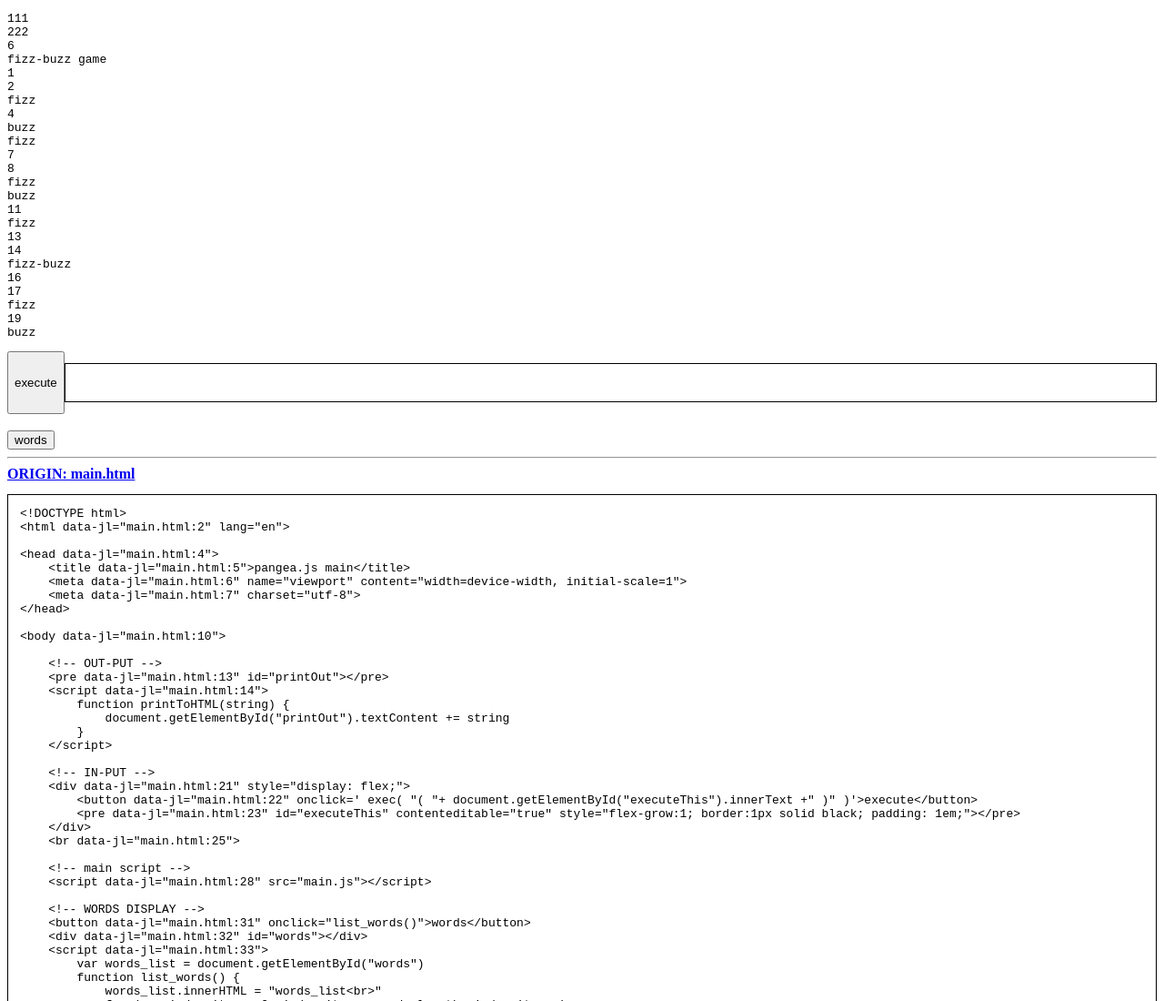
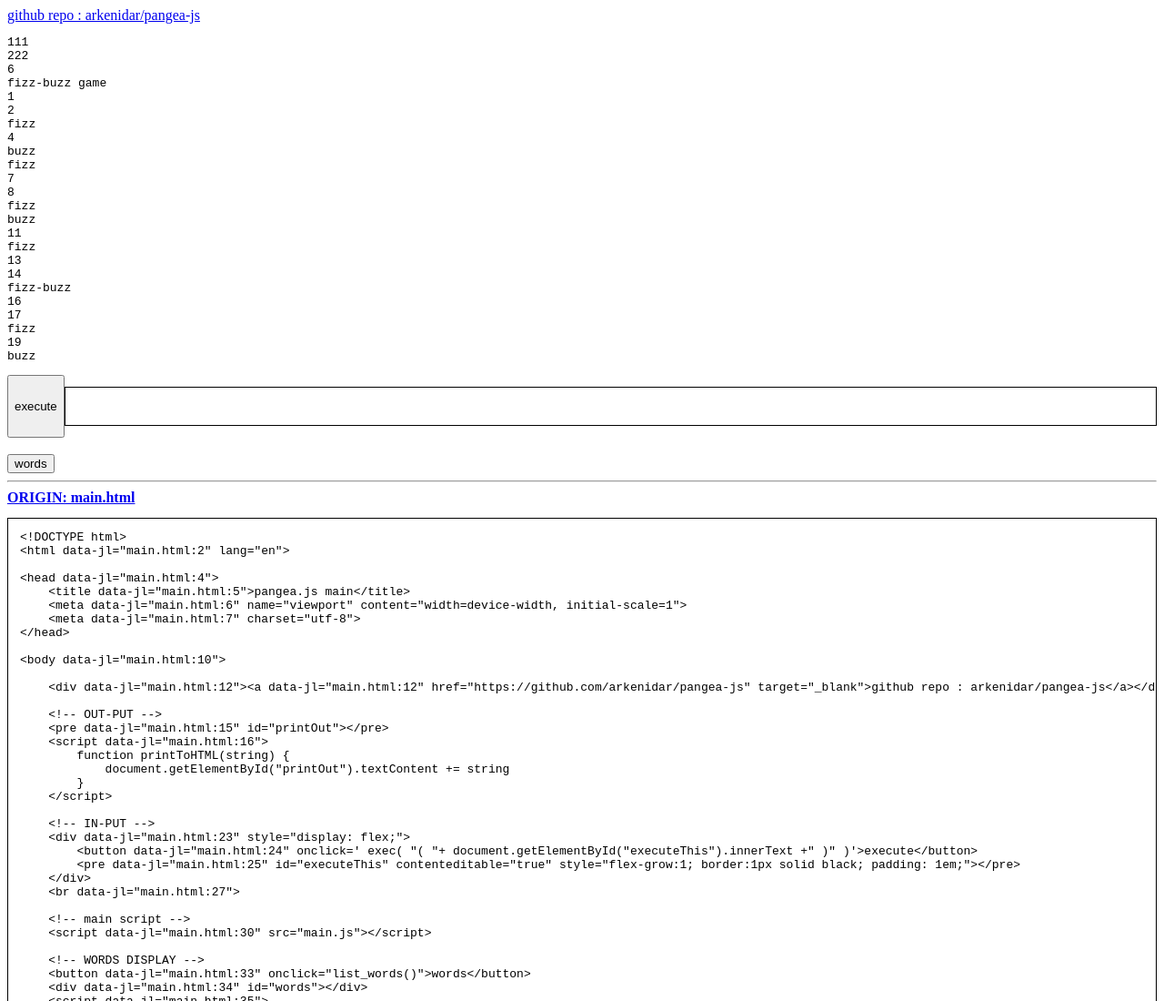
Before and after one commit to arkenidar/pangea-js, a plain HTML site: page main.html in a window 1280 px wide. Shown: the top 1100 px of the page at 91% size. Drawn offline with Linux system fonts and the light colour scheme.

Commit message:
add link to GitHub repository in main.html

```diff
--- a/main.html
+++ b/main.html
@@ -8,6 +8,8 @@
 </head>
 
 <body>
+
+    <div><a href="https://github.com/arkenidar/pangea-js" target="_blank">github repo : arkenidar/pangea-js</a></div>
 
     <!-- OUT-PUT -->
     <pre id="printOut"></pre>
```
